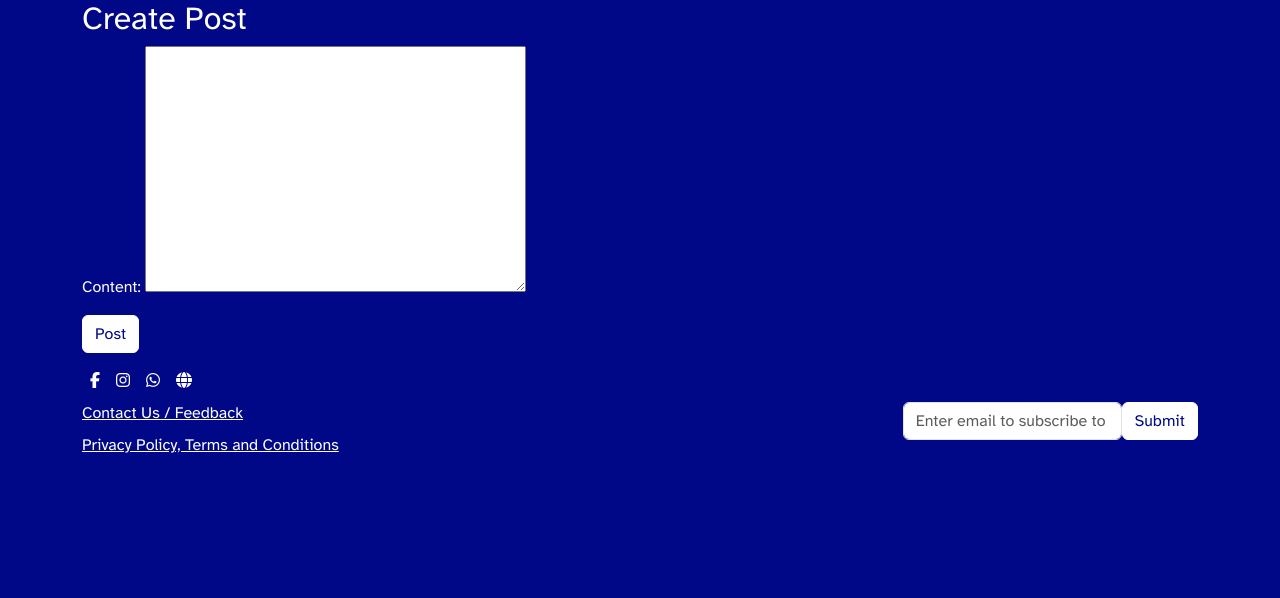
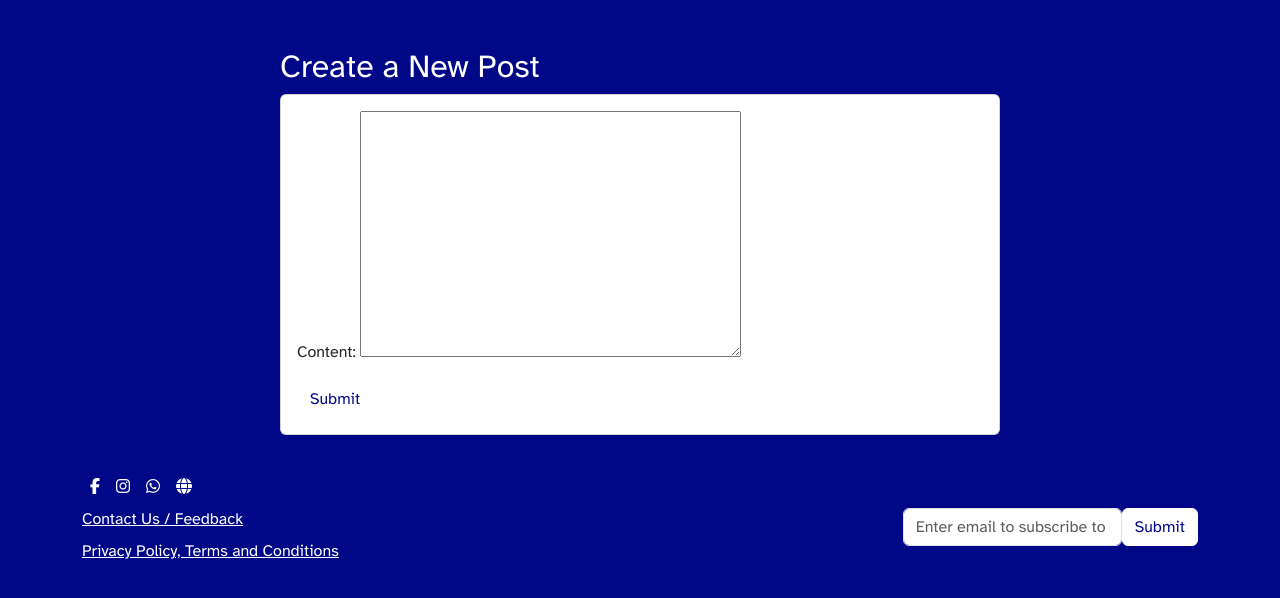
Before and after one commit to Mi-Py-1/Freedom-Wheels, a Django app: page /create_post/ in a window 1280 px wide. Shown: the part 172-770 px from the top of the page. Run offline with Django 5.2, Linux system fonts and the light colour scheme; some libraries are stand-ins or nearby versions.

Commit message:
fixed the issue of the comments box not showing. issue of no default author to be rectified after creating log in

```diff
--- a/my_app/models.py
+++ b/my_app/models.py
@@ -29,9 +29,10 @@
     content = models.TextField()
     author = models.ForeignKey(User, on_delete=models.CASCADE)
     created_at = models.DateTimeField(auto_now_add=True)
+    updated_at = models.DateTimeField(auto_now=True)
 
     def __str__(self):
-        return self.content[:20]  # Return the first 20 characters of the content
+        return self.content[:50]  # Return the first 50 characters of the content
 
 @receiver(post_save, sender=User)
 def create_profile(sender, instance, created, **kwargs):
--- a/my_app/templates/community.html
+++ b/my_app/templates/community.html
@@ -44,6 +44,7 @@
                         <div>
                             <p class="mb-1">{{ post.content|truncatewords:30 }}</p>
                             <small>Posted by {{ post.author.username }} on {{ post.created_at }}</small>
+                            <small class="text-muted">Last updated on {{ post.updated_at }}</small>
                         </div>
                     </div>
                 {% endfor %}
--- a/my_app/templates/create_post.html
+++ b/my_app/templates/create_post.html
@@ -1,13 +1,25 @@
-{% extends 'base.html' %}
+{% extends "base.html" %}
 {% load static %}
 
 {% block title %}Create Post{% endblock %}
 
 {% block content %}
-<h2>Create Post</h2>
-<form method="post">
-    {% csrf_token %}
-    {{ form.as_p }}
-    <button type="submit" class="btn btn-primary">Post</button>
-</form>
+<div class="container mt-5">
+    <div class="row justify-content-center">
+        <div class="col-md-8">
+            <div class="form-header">
+                <h2>Create a New Post</h2>
+            </div>
+            <div class="card mb-4">
+                <div class="card-body">
+                    <form method="post">
+                        {% csrf_token %}
+                        {{ form.as_p }}
+                        <button type="submit" class="btn btn-primary">Submit</button>
+                    </form>
+                </div>
+            </div>
+        </div>
+    </div>
+</div>
 {% endblock %}
--- a/my_app/views.py
+++ b/my_app/views.py
@@ -22,9 +22,18 @@
     return render(request, 'helpus.html')
 
 def community(request):
-    profiles = Profile.objects.all()
+    if request.method == 'POST':
+        form = PostForm(request.POST)
+        if form.is_valid():
+            post = form.save(commit=False)
+            # If you want to assign a default author, you can do so here
+            # post.author = User.objects.get(username='default_author')
+            post.save()
+            return redirect('community')
+    else:
+        form = PostForm()
     posts = Post.objects.all()
-    return render(request, 'community.html', {'profiles': profiles, 'posts': posts})
+    return render(request, 'community.html', {'form': form, 'posts': posts})
 
 def post_list(request):
     posts = Post.objects.all()
@@ -120,7 +129,6 @@
         form = PostForm(request.POST)
         if form.is_valid():
             post = form.save(commit=False)
-            post.author = request.user
             post.save()
             return redirect('post_list')
     else:
```
Also changed, not shown: my_app/migrations/0006_post_updated_at.py (added).
